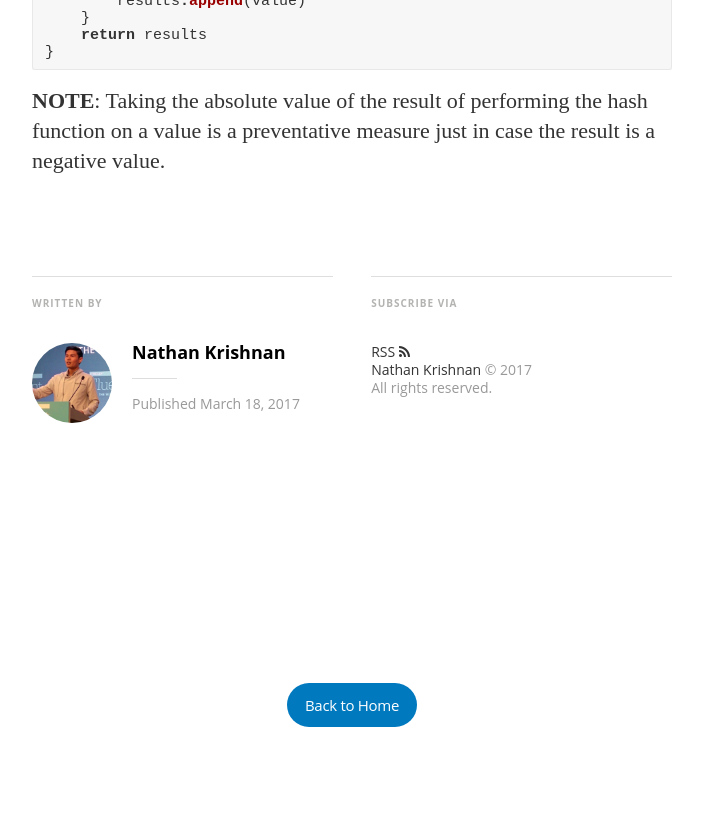
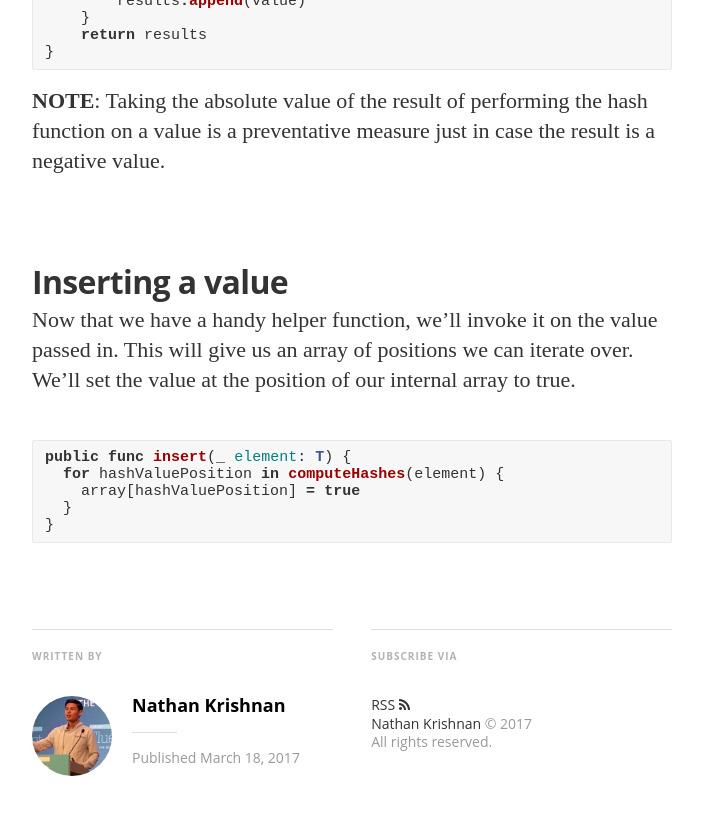
Before and after one commit to nathankrishnan/nathankrishnan.github.io, a Jekyll site: the page built from _posts/2017-03-18-bloomfilter.md, in a window 1280 px wide and 900 px high, scrolled down 6458 px. Shown: the top 815 px of the window, without its empty margins (288-991 px from the left). Built offline with Jekyll 4.4.1, drawn with Linux system fonts in a browser that asks for light colours; nearby versions of some CDN libraries; some web fonts are replaced; comment, search, counter and statistics services are not loaded.

Commit message:
Update 2017-03-18-bloomfilter.md

````diff
--- a/_posts/2017-03-18-bloomfilter.md
+++ b/_posts/2017-03-18-bloomfilter.md
@@ -134,3 +134,14 @@ private func computeHashes(_ value: T) -> [Int] {
 ```
 
 **NOTE**: Taking the absolute value of the result of performing the hash function on a value is a preventative measure just in case the result is a negative value.
+
+## Inserting a value
+Now that we have a handy helper function, we'll invoke it on the value passed in.  This will give us an array of positions we can iterate over.  We'll set the value at the position of our internal array to true.
+
+```swift
+public func insert(_ element: T) {
+  for hashValuePosition in computeHashes(element) {
+    array[hashValuePosition] = true
+  }
+}
+```
````
